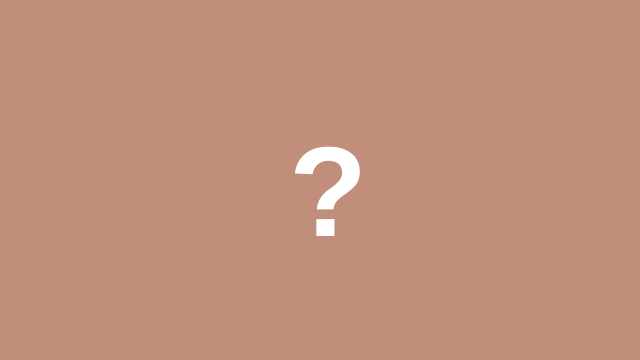
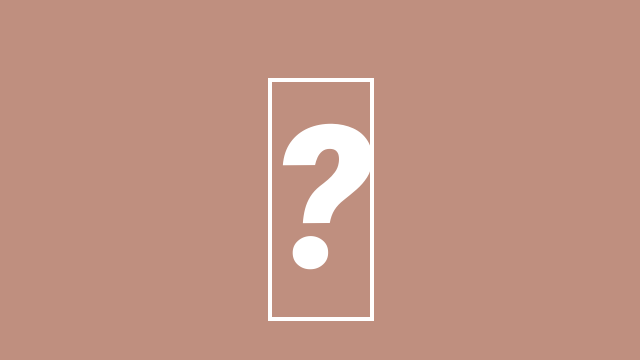
Before and after one commit to bermannoah/faceless, a plain HTML site: page index.html in a window 1280 px wide. Shown: the whole page, without its empty margins (319-959 px from the left). Drawn offline with Linux system fonts and the light colour scheme.

Commit message:
Animation timings, border

```diff
--- a/index.html
+++ b/index.html
@@ -2,16 +2,18 @@
 <html>
 <head>
 	<title>faceless.company</title>
-	<link rel="stylesheet" href="stylesheet.css" >
-	<link rel="stylesheet" href="reset.css">
+	<link href="stylesheet.css" rel="stylesheet" type="text/css">
+	<link href="reset.css" rel="stylesheet" type="text/css">
+  <link href='https://fonts.googleapis.com/css?family=Roboto:900italic' rel='stylesheet' type='text/css'>
 </head>
 <body>
+<!-- Holding page content goes here. -->
 
 <div class="question_div">
-  <p class="question"><a href="http://www.noahberman.org">?</a></p>
+  <p class="question"><a  href="http://www.noahberman.org">?</a></p>
 </div>
 
-
+<!-- If you're looking at this, visit the link and get in touch. -->
 
 </body>
 </html>
--- a/stylesheet.css
+++ b/stylesheet.css
@@ -1,9 +1,10 @@
 * {
-  -webkit-animation: color_change 5s infinite alternate;
-  -moz-animation: color_change 5s infinite alternate;
-  -ms-animation: color_change 5s infinite alternate;
-  -o-animation: color_change 5s infinite alternate;
-  animation: color_change 5s infinite alternate;
+  -webkit-animation: color_change 4s infinite alternate;
+  -moz-animation: color_change 4s infinite alternate;
+  -ms-animation: color_change 4s infinite alternate;
+  -o-animation: color_change 4s infinite alternate;
+  animation: color_change 4s infinite alternate;
+  font-family: 'Roboto', sans-serif;
 }
 
 /* Question Text */
@@ -11,23 +12,23 @@
     text-align: center;
     margin-left: auto;
     margin-right: auto;
-    width: 4em;
 }
 
 .question {
-  font-size: 128px;
-  font-family: Helvetica, sans-serif;
+  font-size: 200px;
+  font-family: 'Roboto', sans-serif;
   font-weight: bold;
-  position: absolute;
+  position: relative;
   text-decoration: none;
   text-align: center;
-  margin-top: 1em;
+  margin-top: 0.5em;
 
 }
 
 .question a {
   text-decoration: none;
   color: #fff;
+  border: 4px solid #fff;
 }
 
 a:visited {
@@ -35,6 +36,10 @@ a:visited {
   color: #fff;
 }
 
+a:hover {
+  text-decoration: none;
+  color: #8DC27C;
+}
 
 /* Keyframes */
 
@@ -58,3 +63,5 @@ a:visited {
   from {background-color: #7CB0C2; }
   to {background-color: #C28E7C; }
 }
+
+/* Responsiveness */
```
